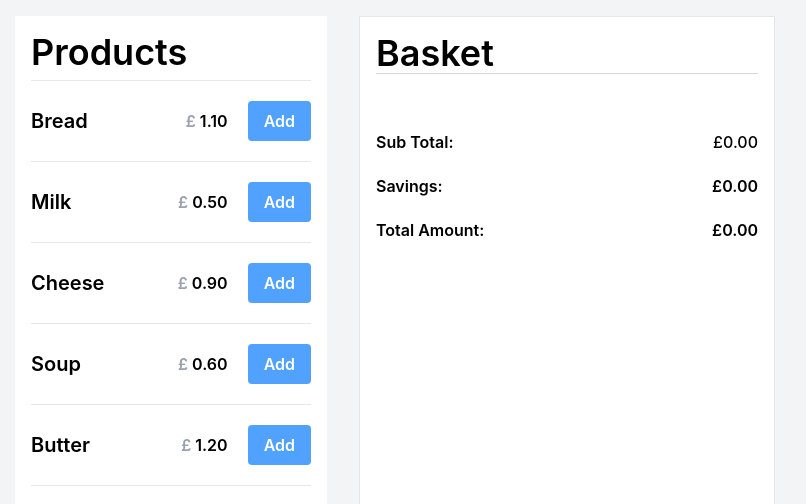
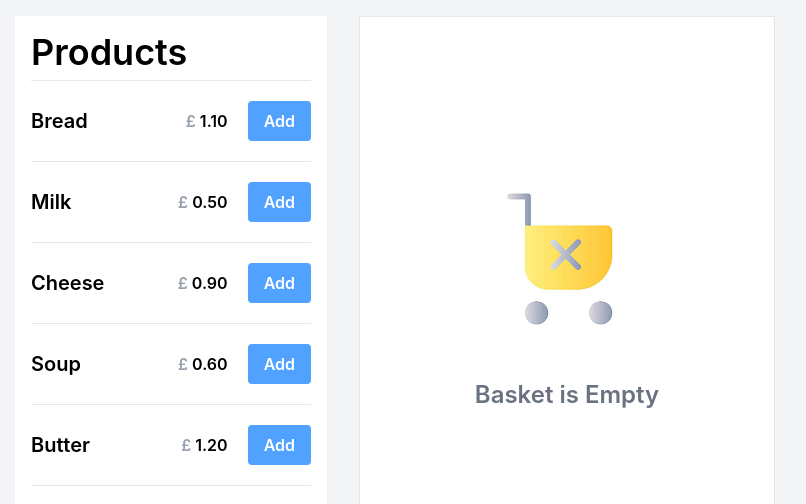
Before and after one commit to avinashdatir/Product-Basket-app, a React (Vite) app in the folder product-app/: page / in a window 1280 px wide. Shown: the top 504 px of the page, without its empty margins (245-1051 px from the left). Built offline with nearby package versions, Linux system fonts and the light colour scheme.

Commit message:
added image for empty basket and formatted code

```diff
--- a/product-app/src/components/Basket.tsx
+++ b/product-app/src/components/Basket.tsx
@@ -1,15 +1,31 @@
 import { useDispatch, useSelector } from "react-redux";
-
 import { increaseQuantity, decreaseQuantity } from "../store/basketSlice";
-
-import { calculateItemSavings } from "../Utils/offers";
-
+import { calculateItemSavings } from "../utils/offers";
 import Summary from "./Summary";
+import EmptyCart from '../assets/pngtree-flat-gradient-ui-icon-for-an-empty-shopping-cart-vector-png-image_48327018.jpg'
 
 const Basket = () => {
   const dispatch: any = useDispatch();
+  const items = useSelector((state: any) => state.basket.items);
 
-  const items = useSelector((state: any) => state.basket.items);
+  if(items.length === 0){
+    return(
+      <div className="flex flex-col items-center justify-center h-[500px]">
+
+    <img
+      src={EmptyCart}
+      alt="Empty Basket"
+      className="w-52 object-contain"
+    />
+
+    <p className="mt-4 text-2xl font-semibold text-gray-500">
+      Basket is Empty
+    </p>
+
+  </div>
+);
+
+  }
 
   return (
     <div>
@@ -19,9 +35,7 @@ const Basket = () => {
 
       {items.map((item: any, index: number) => {
         const savings = calculateItemSavings(item, items);
-
         const itemTotal = item.price * item.quantity;
-
         const finalItemCost = itemTotal - savings;
 
         return (
--- a/product-app/src/components/Summary.tsx
+++ b/product-app/src/components/Summary.tsx
@@ -1,115 +1,58 @@
-import   { calculateItemSavings } from "../Utils/offers";
+import { calculateItemSavings } from "../utils/offers";
 
 type SummaryProps = {
   items: any[];
 };
 
 const Summary = ({ items }: SummaryProps) => {
-
-
-  const subtotal = items.reduce(
-    (total: number, item: any) => {
-      return total + (item.price * item.quantity);
-    },
-    0
-  );
-
+  const subtotal = items.reduce((total: number, item: any) => {
+    return total + item.price * item.quantity;
+  }, 0);
 
   let totalSavings = 0;
 
-
-  const cheeseItem = items.find(
-    (item: any) => item.name === "Cheese"
-  );
+  const cheeseItem = items.find((item: any) => item.name === "Cheese");
 
   if (cheeseItem) {
+    const freeCheese = Math.floor(cheeseItem.quantity / 2);
 
-    const freeCheese = Math.floor(
-      cheeseItem.quantity / 2
-    );
-
-    totalSavings +=
-      freeCheese * cheeseItem.price;
+    totalSavings += freeCheese * cheeseItem.price;
   }
 
-  const soupItem = items.find(
-    (item: any) => item.name === "Soup"
-  );
-
-  const breadItem = items.find(
-    (item: any) => item.name === "Bread"
-  );
+  const soupItem = items.find((item: any) => item.name === "Soup");
+  const breadItem = items.find((item: any) => item.name === "Bread");
 
   if (soupItem && breadItem) {
+    const eligibleBread = Math.min(soupItem.quantity, breadItem.quantity);
 
-
-    const eligibleBread = Math.min(
-      soupItem.quantity,
-      breadItem.quantity
-    );
-
-    totalSavings +=
-      eligibleBread * (breadItem.price / 2);
+    totalSavings += eligibleBread * (breadItem.price / 2);
   }
-
-
-  const butterItem = items.find(
-    (item: any) => item.name === "Butter"
-  );
+  const butterItem = items.find((item: any) => item.name === "Butter");
 
   if (butterItem) {
-
-    totalSavings +=
-      butterItem.quantity *
-      (butterItem.price / 3);
+    totalSavings += butterItem.quantity * (butterItem.price / 3);
   }
-
-
-  const finalTotal =
-    subtotal - totalSavings;
+  const finalTotal = subtotal - totalSavings;
 
   return (
     <div className="mt-8 pt-6">
+      <div className="flex justify-between mb-5 text-1xl font-semibold text-right">
+        <p>Sub Total:</p>
 
-
-      <div className="flex justify-between mb-5 text-1xl font-semibold text-right">
-
-        <p>
-          Sub Total:
-        </p>
-
-        <p className="font-medium">
-          £{subtotal.toFixed(2)}
-        </p>
-
+        <p className="font-medium">£{subtotal.toFixed(2)}</p>
       </div>
 
+      <div className="flex justify-between mb-5 text-1xl font font-semibold">
+        <p>Savings:</p>
 
-      <div className="flex justify-between mb-5 text-1xl font font-semibold">
-
-        <p>
-          Savings:
-        </p>
-
-        <p className="font-semibold text-right">
-          £{totalSavings.toFixed(2)}
-        </p>
-
+        <p className="font-semibold text-right">£{totalSavings.toFixed(2)}</p>
       </div>
 
+      <div className="flex justify-between text-1xl font-semibold text-right">
+        <p>Total Amount:</p>
 
-      <div className="flex justify-between text-1xl font-semibold text-right">
-
-        <p>
-          Total Amount:
-        </p>
-
-        <p className="font-semibold">
-          £{finalTotal.toFixed(2)}
-        </p>
-
+        <p className="font-semibold">£{finalTotal.toFixed(2)}</p>
       </div>
-
     </div>
   );
 };
```
Also changed, not shown: product-app/src/Utils/offers.ts (+6 -30 lines), product-app/src/components/Products.tsx (+1 -6 lines), product-app/src/store/basketSlice.ts (+2 -5 lines), product-app/src/store/store.ts (+2 -5 lines), product-app/src/assets/pngtree-flat-gradient-ui-icon-for-an-empty-shopping-cart-vector-png-image_48327018.jpg (added).
